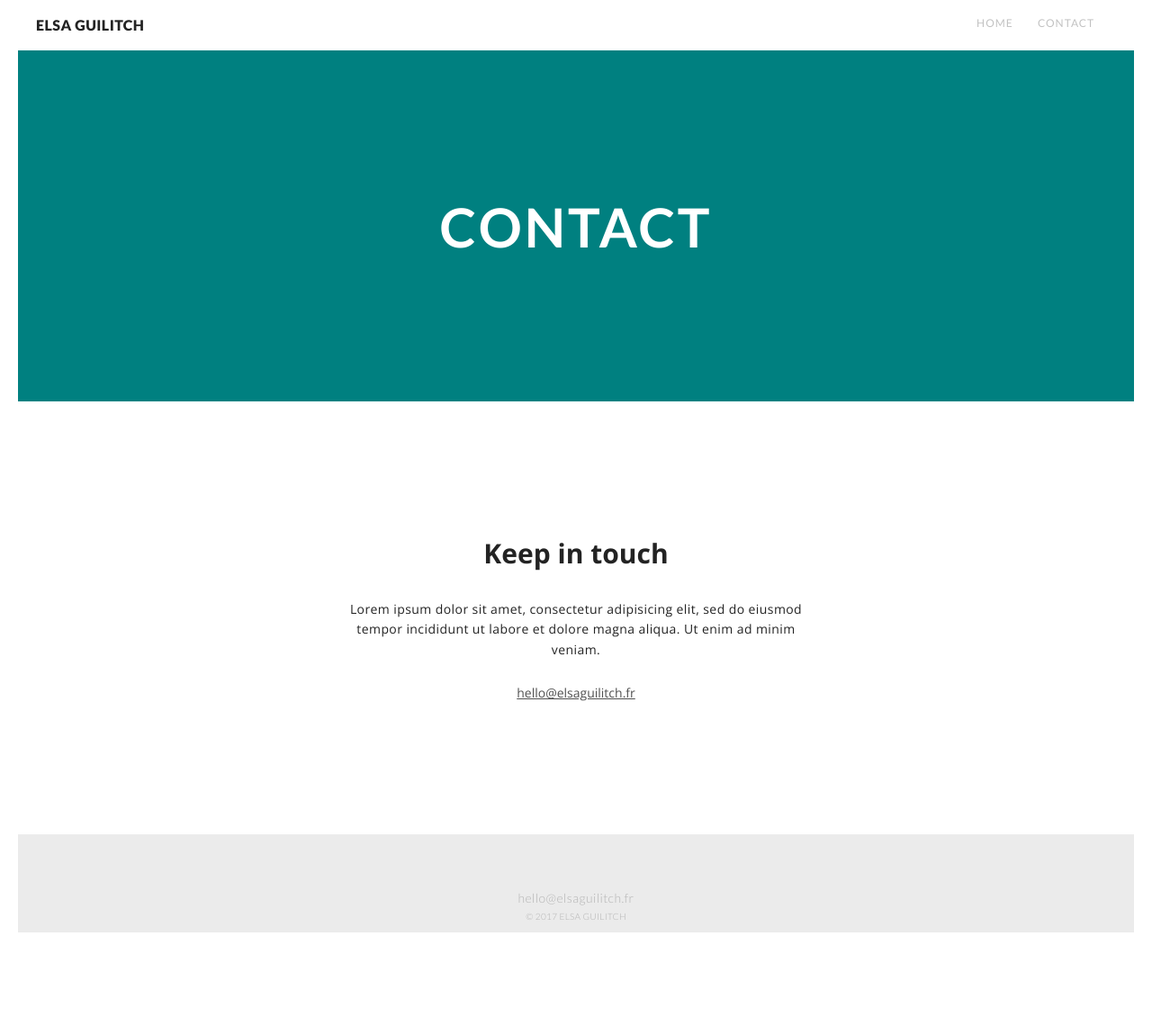
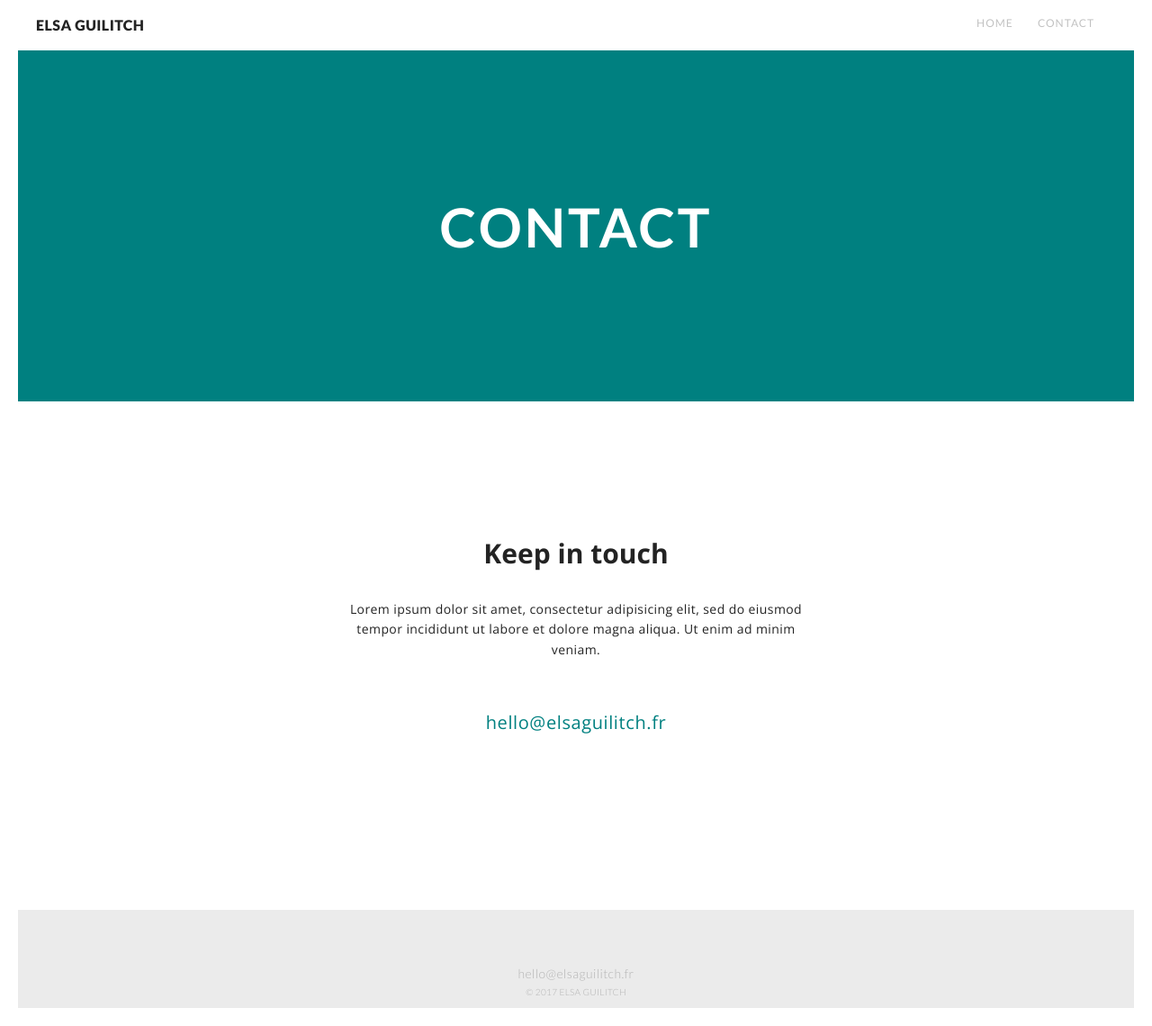
Before and after one commit to ElsaGuilitch/elsaguilitch.github.io, a Jekyll site: the page built from contact.md, in a window 1280 px wide. Shown: the whole page at 90% size. Built offline with Jekyll 4.4.1, drawn with Linux system fonts in a browser that asks for light colours; before the commit the page ends 1056 px from its top, so only the background shows below that.

Commit message:
Contact Design test

```diff
--- a/_includes/header.html
+++ b/_includes/header.html
@@ -6,7 +6,7 @@
     <nav class="nav-wrapper">
         <ul>
             <li><a href="/" title="Home">Home</a></li>
-            <li><a href="" title="Contact">Contact</a></li>
+            <li><a href="/contact" title="Contact">Contact</a></li>
         </ul>
     </nav>
 </header>
--- a/_sass/_contact.scss
+++ b/_sass/_contact.scss
@@ -32,16 +32,84 @@
   }
 
   section.contact-wrapper {
+    $color: teal;
+
     margin-top: 4px;
     text-align: center;
     background-color: $white;
     padding: $s-pad-top $s-pad-sides;
     @media #{$mobile} { padding: $s-pad-top-mob $s-pad-sides; }
 
-    .contact-link {
+    a {
+      position: relative;
       display: inline-block;
-      margin-top: 30px;
-      color: $anthracite;
+      color: $color;
+      text-decoration: none;
+      margin-top: 60px;
+      padding: 0 20px 14px 20px;
+    }
+
+    a::after {
+      position: absolute;
+      top: 0;
+      left: 0;
+      width: 100%;
+      height: 1px;
+      content: '';
+      background: $color;
+      opacity: 0.2;
+      $transition: opacity 0.3s, height 0.3s;
+      @include transition($transition);
+    }
+
+    a::after {
+      top: 100%;
+      opacity: 0;
+      $transition: transform 0.3s, opacity 0.3s;
+      @include transition($transition);
+      @include transform(translateY(-22px));
+    }
+
+    a span:first-child {
+      z-index: 2;
+      display: block;
+      font-weight: 400;
+      font-size: 20px;
+      letter-spacing: 0.03em;
+    }
+
+    a span:last-child {
+      z-index: 1;
+      display: block;
+      font-family: 'Lato', sans-serif;
+      font-size: 1em;
+      font-weight: 300;
+      color: darken($color, 4%);
+      font-style: italic;
+      text-shadow: none;
+      text-transform: none;
+      padding: 20px 0 0 0;
+      opacity: 0;
+      $transition: transform 0.3s, opacity 0.3s;
+      @include transition($transition);
+      @include transform(translateY(-100%));
+    }
+
+    a:hover::before,
+    a:focus::before {
+      height: 6px;
+    }
+
+    a:hover::after,
+    a:focus::after {
+      opacity: 1;
+      @include transform(translateY(0px));
+    }
+
+    a:hover span:last-child,
+    a:focus span:last-child {
+      opacity: 1;
+      @include transform(translateY(0%));
     }
   }
 }
--- a/_sass/_functions.scss
+++ b/_sass/_functions.scss
@@ -49,13 +49,13 @@
 //   transition: transform @transition;
 // }
 
-// .transform (@transform) {
-//   -webkit-transform: @transform;
-//   -moz-transform: @transform;
-//   -ms-transform: @transform;
-//   -o-transform: @transform;
-//   transform: @transform;
-// }
+@mixin transform($transform) {
+  -webkit-transform: $transform;
+  -moz-transform: $transform;
+  -ms-transform: $transform;
+  -o-transform: $transform;
+  transform: $transform;
+}
 
 // .transform-origin (@origin: 50% 50%) {
 //   -webkit-transform-origin: @origin;
--- a/contact.md
+++ b/contact.md
@@ -16,5 +16,5 @@
     <h1 class="custom-title center black">Keep in touch</h1>
     <p class="custom-description center black">Lorem ipsum dolor sit amet, consectetur adipisicing elit, sed do eiusmod tempor incididunt ut labore et dolore magna aliqua. Ut enim ad minim veniam.</p>
 
-    <a class="contact-link" href="mailto:hello@elsaguilitch.fr">hello@elsaguilitch.fr</a>
+    <a href="mailto:hello@elsaguilitch.fr"><span>hello@elsaguilitch.fr</span><span>Contactez-moi</span></a>
 </section>
```
